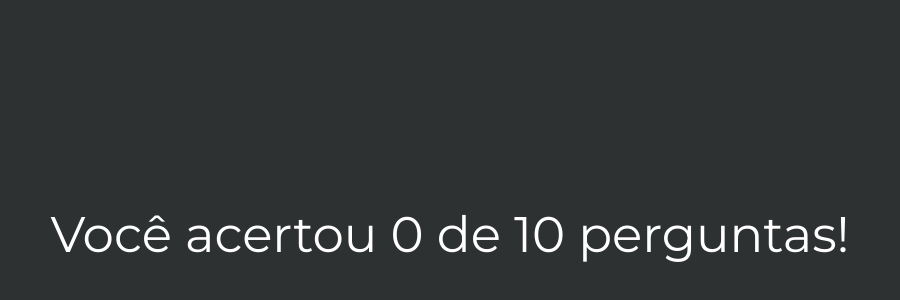
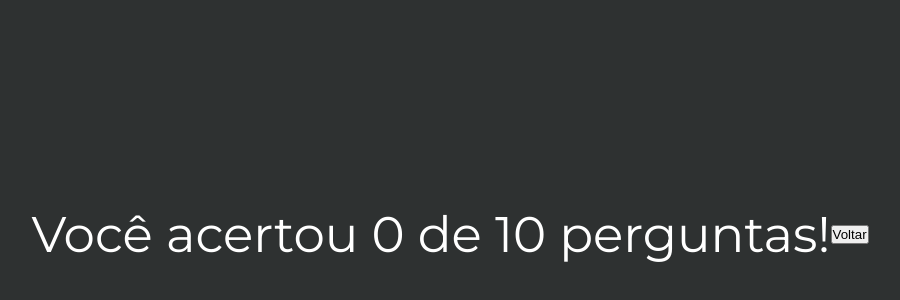
Before and after one commit to phedrakeson/quiz-app, an Angular app in the folder quiz-app/: page /quiz/result in a window 1280 px wide. Shown: the part 166-466 px from the top of the page, without its empty margins (190-1090 px from the left). Built offline with nearby package versions, Linux system fonts and the light colour scheme.

Commit message:
feat: create a redirect button

```diff
--- a/quiz-app/src/app/features/quiz-final/quiz-final.component.html
+++ b/quiz-app/src/app/features/quiz-final/quiz-final.component.html
@@ -1,3 +1,4 @@
 <main class="container">
   <p>Você acertou {{score}} de 10 perguntas!</p>
+  <button (click)="redirect()">Voltar</button>
 </main>
--- a/quiz-app/src/app/features/quiz-final/quiz-final.component.ts
+++ b/quiz-app/src/app/features/quiz-final/quiz-final.component.ts
@@ -1,4 +1,5 @@
 import { Component, OnInit } from '@angular/core';
+import { Router } from '@angular/router';
 import { QuizService } from '../quiz/quiz.service';
 
 @Component({
@@ -10,9 +11,12 @@ export class QuizFinalComponent implements OnInit {
 
   public score = this.quizService.score;
 
-  constructor(private quizService: QuizService) { }
+  constructor(private quizService: QuizService, private router: Router) { }
 
   ngOnInit(): void {
   }
 
+  redirect() {
+    this.router.navigate(['/']);
+  }
 }
```
